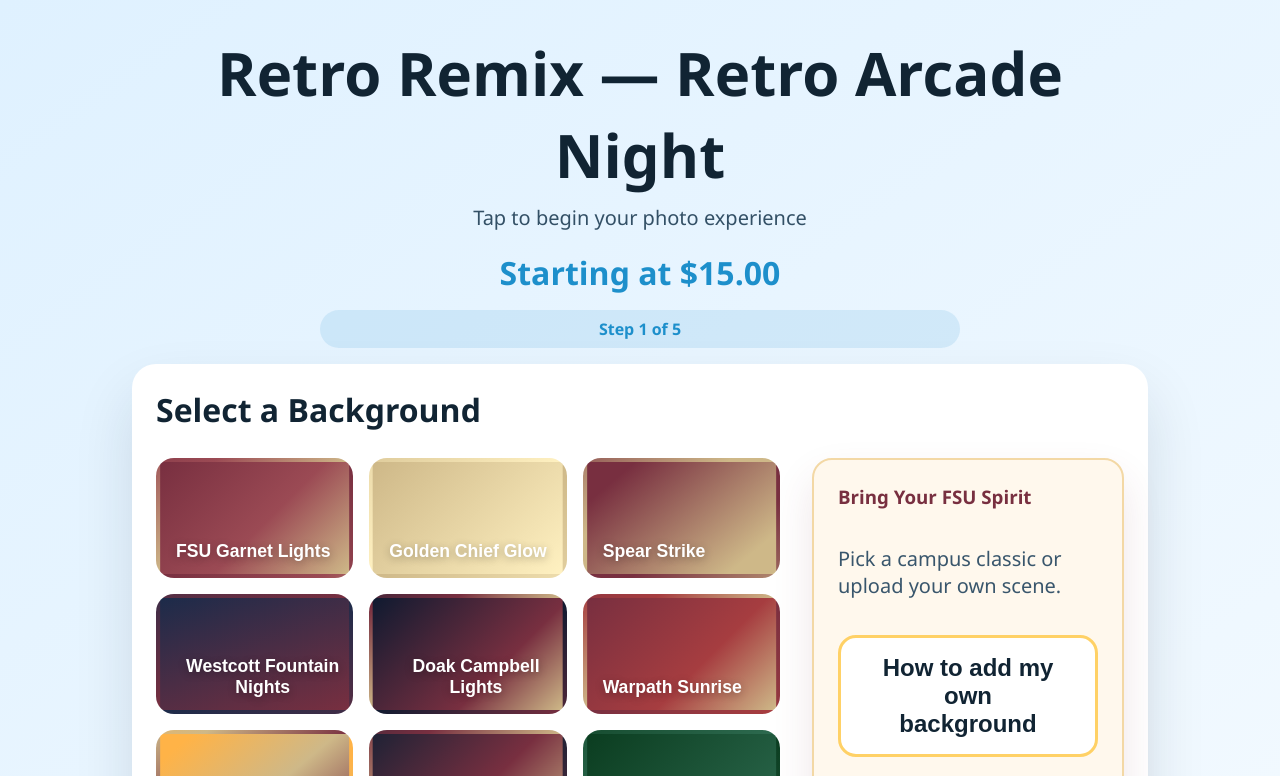
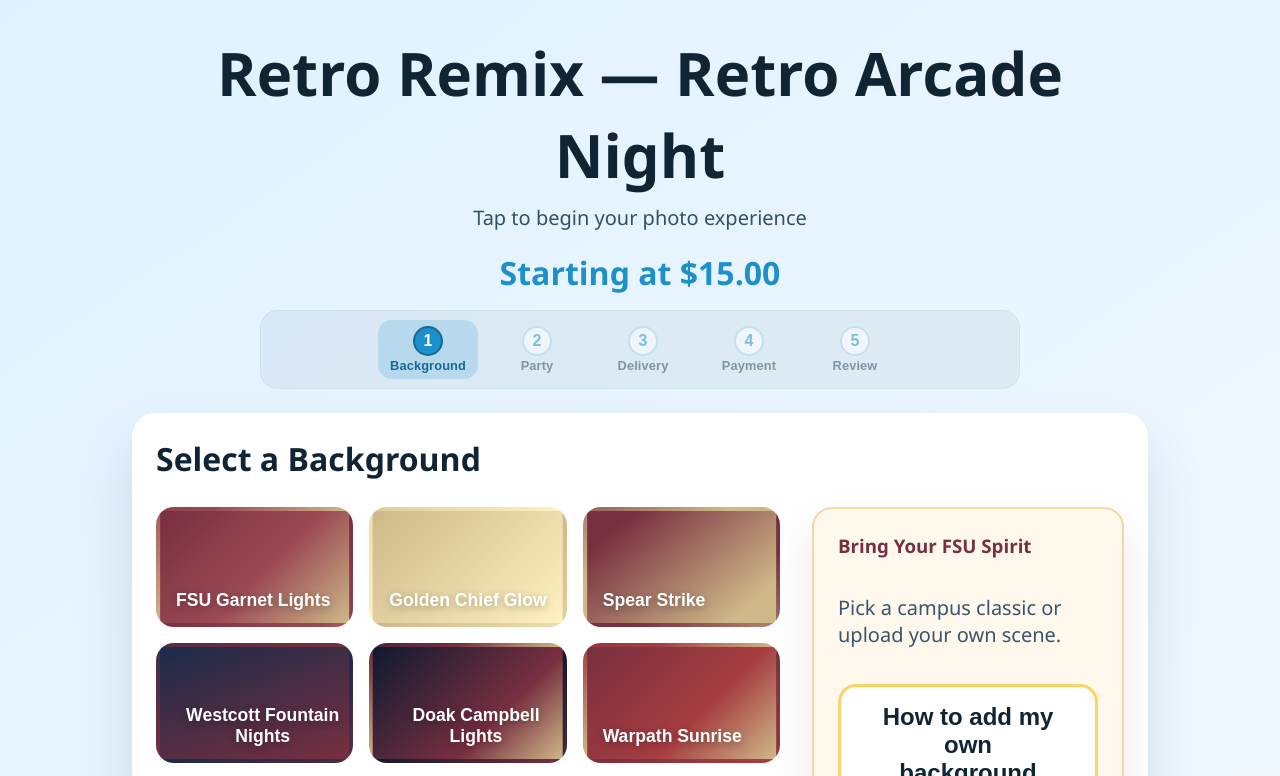
Before and after one commit to johnjimenez-it/Sprint3, a plain HTML site: page index.html in a window 1280 px wide. Both pictures are taken after a click on the button "Start". Shown: the top 776 px of the page. Drawn offline with Linux system fonts and the light colour scheme.

Commit message:
Add clickable step progress bar for kiosk flow

```diff
--- a/index.html
+++ b/index.html
@@ -14,9 +14,7 @@
       <p class="price" id="eventPrice"></p>
     </header>
 
-    <div id="progress-indicator" class="progress-indicator" aria-live="polite" role="status">
-      Step 1 of 5
-    </div>
+    <nav id="progress-indicator" class="progress-indicator" aria-label="Photo experience progress"></nav>
 
     <section id="screen-welcome" class="screen active">
       <button class="primary" id="start-btn" title="Tap to begin the kiosk flow">Start</button>
--- a/script.js
+++ b/script.js
@@ -15,6 +15,14 @@
   'screen-payment',
   'screen-review'
 ];
+
+const progressLabels = {
+  'screen-background': 'Background',
+  'screen-party': 'Party',
+  'screen-delivery': 'Delivery',
+  'screen-payment': 'Payment',
+  'screen-review': 'Review'
+};
 
 const state = {
   background: null,
@@ -43,6 +51,7 @@
 let selfieStream = null;
 let appConfig = null;
 let pendingReceipt = null;
+let furthestProgressIndex = -1;
 
 const backgroundGradients = {
   'fsu-garnet': 'linear-gradient(135deg, #782F40, #9b4a54 55%, #CEB888)',
@@ -87,6 +96,13 @@
       currentScreenIndex = index;
     }
   });
+
+  const progressIndex = progressScreens.indexOf(targetId);
+  if (progressIndex !== -1) {
+    furthestProgressIndex = Math.max(furthestProgressIndex, progressIndex);
+  } else if (targetId === 'screen-receipt') {
+    furthestProgressIndex = progressScreens.length - 1;
+  }
 
   updateProgress(targetId);
   resetIdleTimer();
@@ -169,8 +185,52 @@
   }
 }
 
+function renderProgressIndicator() {
+  const indicator = document.getElementById('progress-indicator');
+  if (!indicator) {
+    return;
+  }
+
+  const status = document.createElement('p');
+  status.className = 'progress-status sr-only';
+  status.setAttribute('aria-live', 'polite');
+  status.textContent = `Step 1 of ${progressScreens.length}`;
+
+  const list = document.createElement('ol');
+  list.className = 'progress-steps';
+
+  progressScreens.forEach((screenId, index) => {
+    const item = document.createElement('li');
+    const button = document.createElement('button');
+    button.type = 'button';
+    button.className = 'progress-step';
+    button.dataset.step = screenId;
+    button.dataset.index = index;
+    const label = progressLabels[screenId] || `Step ${index + 1}`;
+    button.setAttribute('aria-label', `Step ${index + 1} of ${progressScreens.length}: ${label}`);
+    button.title = `Go to ${label}`;
+    button.innerHTML = `
+      <span class="step-index">${index + 1}</span>
+      <span class="step-label">${label}</span>
+    `;
+    button.addEventListener('click', () => {
+      if (button.disabled) {
+        return;
+      }
+      showScreen(screenId);
+    });
+    item.appendChild(button);
+    list.appendChild(item);
+  });
+
+  indicator.innerHTML = '';
+  indicator.appendChild(status);
+  indicator.appendChild(list);
+}
+
 function init() {
   if (!appConfig) return;
+  renderProgressIndicator();
   setupNavigation();
   populateEventInfo();
   populateBackgrounds();
@@ -714,6 +774,7 @@
     multipleBackgrounds: false
   });
 
+  furthestProgressIndex = -1;
   document.querySelectorAll('.background-option').forEach(btn => btn.classList.remove('selected'));
   updateBackgroundPreview('');
   document.querySelectorAll('.touch-selector').forEach(selector => selector.querySelectorAll('.touch-option').forEach(btn => btn.classList.remove('selected')));
@@ -947,15 +1008,35 @@
 
 function updateProgress(targetId) {
   const indicator = document.getElementById('progress-indicator');
-  const index = progressScreens.indexOf(targetId);
+  if (!indicator) {
+    return;
+  }
+
+  const steps = indicator.querySelectorAll('.progress-step');
+  const status = indicator.querySelector('.progress-status');
   const totalSteps = progressScreens.length;
-  if (index !== -1) {
-    indicator.textContent = `Step ${index + 1} of ${totalSteps}`;
-  } else if (targetId === 'screen-welcome') {
-    indicator.textContent = `Step 1 of ${totalSteps}`;
-  } else if (targetId === 'screen-receipt') {
-    indicator.textContent = 'Receipt Ready';
+  const activeIndex = progressScreens.indexOf(targetId);
+  const isReceipt = targetId === 'screen-receipt';
+
+  if (status) {
+    if (activeIndex !== -1) {
+      status.textContent = `Step ${activeIndex + 1} of ${totalSteps}`;
+    } else if (isReceipt) {
+      status.textContent = 'Receipt ready';
+    } else {
+      status.textContent = `Step 1 of ${totalSteps}`;
+    }
   }
+
+  steps.forEach(step => {
+    const stepIndex = Number(step.dataset.index);
+    const isActive = stepIndex === activeIndex && !isReceipt;
+    const isComplete = stepIndex < furthestProgressIndex || (isReceipt && stepIndex === furthestProgressIndex);
+    step.classList.toggle('is-active', isActive);
+    step.classList.toggle('is-complete', isComplete && !isActive);
+    step.disabled = stepIndex > furthestProgressIndex;
+    step.setAttribute('aria-current', isActive ? 'step' : 'false');
+  });
 }
 
 function getBackgroundImage(background) {
--- a/styles.css
+++ b/styles.css
@@ -60,14 +60,102 @@
 }
 
 .progress-indicator {
-  margin: 0 auto 1rem;
-  max-width: 640px;
-  background: rgba(29, 143, 203, 0.12);
-  color: var(--primary);
+  margin: 0 auto 1.5rem;
+  max-width: 760px;
+  background: rgba(17, 36, 51, 0.05);
+  border-radius: 18px;
+  padding: 0.65rem 0.85rem;
+  display: flex;
+  justify-content: center;
+  position: relative;
+  box-shadow: inset 0 0 0 1px rgba(29, 143, 203, 0.08);
+}
+
+.progress-steps {
+  list-style: none;
+  display: flex;
+  gap: 0.75rem;
+  margin: 0;
+  padding: 0;
+  align-items: center;
+}
+
+.progress-step {
+  background: transparent;
+  border: none;
+  padding: 0.35rem 0.75rem;
+  border-radius: 14px;
+  cursor: pointer;
+  text-align: center;
+  color: #335066;
+  font-weight: 600;
+  min-width: 94px;
+  display: flex;
+  flex-direction: column;
+  align-items: center;
+  gap: 0.15rem;
+  font-size: 0.95rem;
+  transition: transform 0.18s ease, background-color 0.18s ease, color 0.18s ease;
+}
+
+.progress-step:disabled {
+  cursor: default;
+  opacity: 0.55;
+}
+
+.progress-step .step-index {
+  display: inline-flex;
+  align-items: center;
+  justify-content: center;
+  width: 1.85rem;
+  height: 1.85rem;
   border-radius: 999px;
-  padding: 0.5rem 1.5rem;
-  font-weight: 600;
-  text-align: center;
+  border: 2px solid rgba(29, 143, 203, 0.35);
+  background: white;
+  color: rgba(29, 143, 203, 0.9);
+  font-size: 1rem;
+}
+
+.progress-step .step-label {
+  font-size: 0.8rem;
+  letter-spacing: 0.01em;
+}
+
+.progress-step.is-active {
+  background: rgba(29, 143, 203, 0.18);
+  color: var(--primary-dark);
+}
+
+.progress-step.is-active .step-index {
+  border-color: var(--primary-dark);
+  background: var(--primary);
+  color: white;
+}
+
+.progress-step.is-complete {
+  color: #1c6c3f;
+}
+
+.progress-step.is-complete .step-index {
+  border-color: rgba(32, 191, 85, 0.6);
+  background: rgba(32, 191, 85, 0.18);
+  color: #19733a;
+}
+
+.progress-step:not(:disabled):active {
+  transform: scale(0.97);
+}
+
+.sr-only {
+  position: absolute;
+  width: 1px;
+  height: 1px;
+  padding: 0;
+  margin: -1px;
+  overflow: hidden;
+  clip: rect(0, 0, 0, 0);
+  white-space: nowrap;
+  border: 0;
 }
 
 .primary,
```
